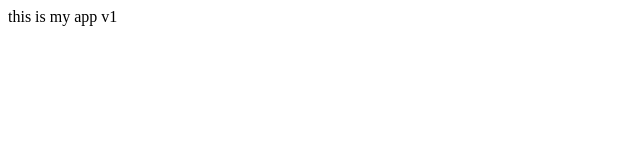
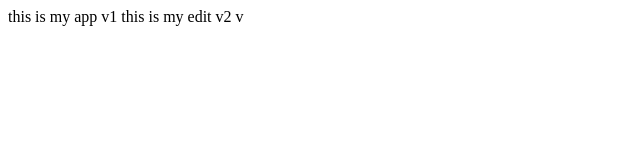
Before and after one commit to justinablair/example-repo, a plain HTML site: page index.html in a window 1280 px wide. Shown: the whole page, without its empty margins (0-640 px from the left). Drawn offline with Linux system fonts and the light colour scheme.

```diff
--- a/index.html
+++ b/index.html
@@ -5,5 +5,7 @@
 
 <body>
 this is my app v1
+this is my edit  v2
+v
 </body>
 <html/>
```
Also changed, not shown: vendors.txt (added).
